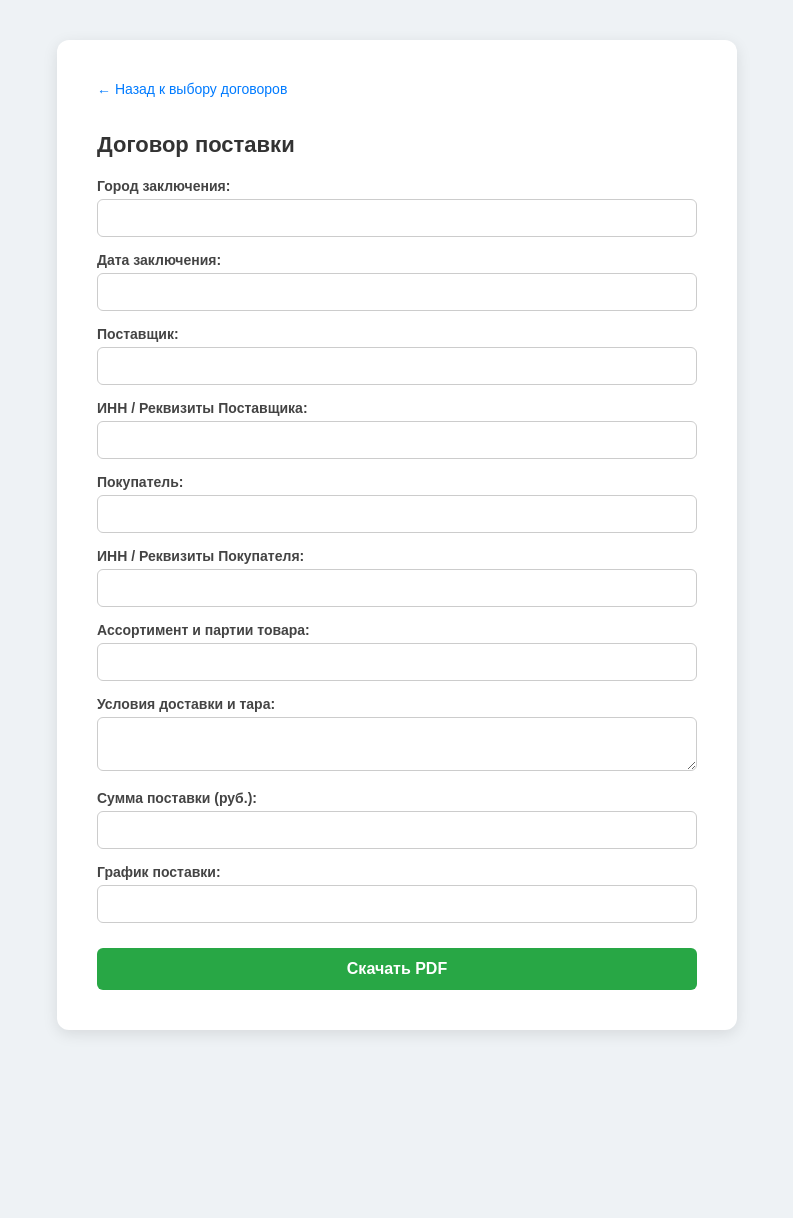
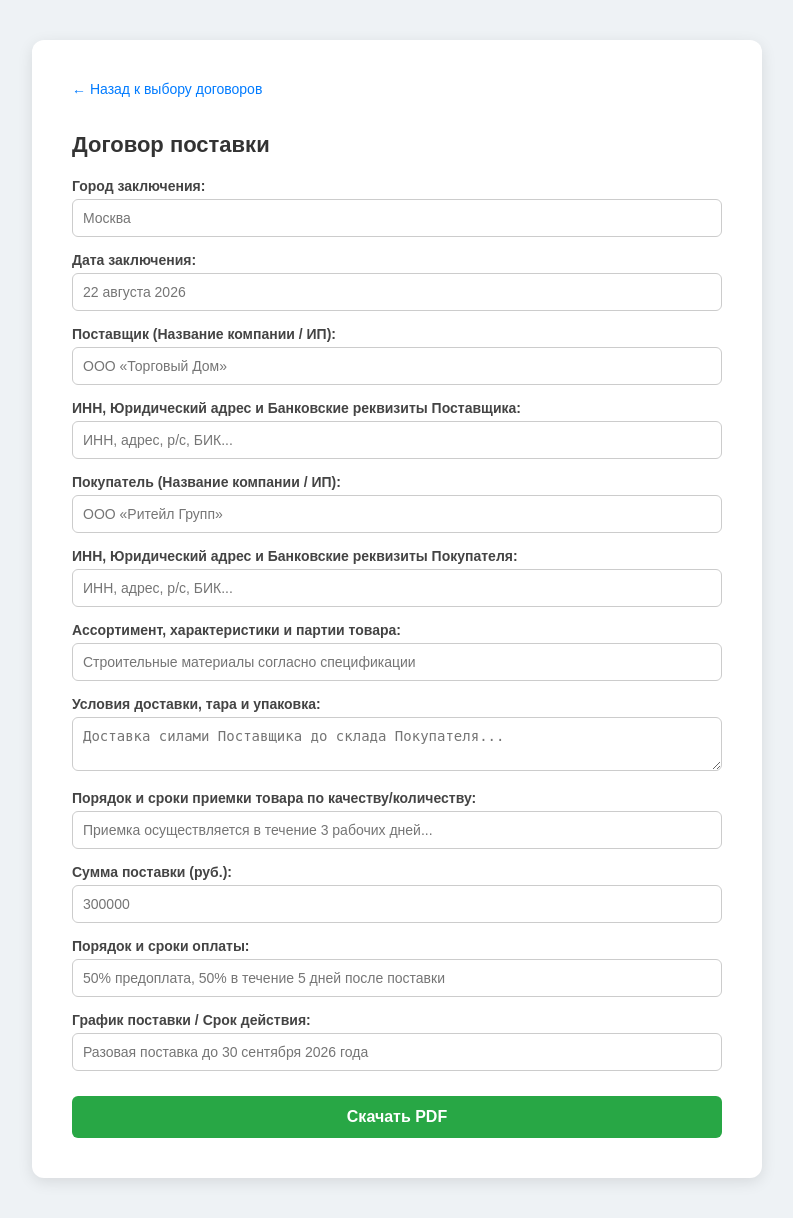
Before and after one commit to Ilyusha5562/contract-generator, a FastAPI app: page /form/supply in a window 1280 px wide. Shown: the whole page, without its empty margins (243-1036 px from the left). Before the commit the page ends 1034 px from the top, so only its background shows below. Run offline with FastAPI, Linux system fonts and the light colour scheme.

Commit message:
Update form_supply.html

```diff
--- a/templates/form_supply.html
+++ b/templates/form_supply.html
@@ -5,12 +5,13 @@
     <title>Договор поставки</title>
     <style>
         body { font-family: sans-serif; background: #eef2f5; margin: 0; padding: 40px; display: flex; justify-content: center; }
-        .container { background: white; padding: 40px; border-radius: 12px; box-shadow: 0 4px 15px rgba(0,0,0,0.1); width: 600px; }
+        .container { background: white; padding: 40px; border-radius: 12px; box-shadow: 0 4px 15px rgba(0,0,0,0.1); width: 650px; }
         h1 { color: #333; margin-bottom: 20px; font-size: 22px; }
         .form-group { margin-bottom: 15px; }
         label { display: block; margin-bottom: 5px; font-weight: bold; color: #444; font-size: 14px; }
         input, textarea { width: 100%; padding: 10px; border: 1px solid #ccc; border-radius: 6px; box-sizing: border-box; font-size: 14px; }
         .btn-submit { background: #28a745; color: white; padding: 12px; border: none; border-radius: 6px; width: 100%; font-weight: bold; font-size: 16px; cursor: pointer; margin-top: 10px; }
+        .btn-submit:hover { background: #218838; }
         .back-link { display: inline-block; margin-bottom: 20px; color: #007bff; text-decoration: none; font-size: 14px; }
     </style>
 </head>
@@ -20,16 +21,25 @@
         <h1>Договор поставки</h1>
         <form action="/generate-pdf" method="post">
             <input type="hidden" name="contract_type" value="supply">
-            <div class="form-group"><label>Город заключения:</label><input type="text" name="city" required></div>
-            <div class="form-group"><label>Дата заключения:</label><input type="text" name="date" required></div>
-            <div class="form-group"><label>Поставщик:</label><input type="text" name="party1_name" required></div>
-            <div class="form-group"><label>ИНН / Реквизиты Поставщика:</label><input type="text" name="party1_id"></div>
-            <div class="form-group"><label>Покупатель:</label><input type="text" name="party2_name" required></div>
-            <div class="form-group"><label>ИНН / Реквизиты Покупателя:</label><input type="text" name="party2_id"></div>
-            <div class="form-group"><label>Ассортимент и партии товара:</label><input type="text" name="specific_field_1" required></div>
-            <div class="form-group"><label>Условия доставки и тара:</label><textarea name="specific_field_2" rows="2"></textarea></div>
-            <div class="form-group"><label>Сумма поставки (руб.):</label><input type="text" name="price" required></div>
-            <div class="form-group"><label>График поставки:</label><input type="text" name="deadline" required></div>
+
+            <div class="form-group"><label>Город заключения:</label><input type="text" name="city" placeholder="Москва" required></div>
+            <div class="form-group"><label>Дата заключения:</label><input type="text" name="date" placeholder="22 августа 2026" required></div>
+
+            <div class="form-group"><label>Поставщик (Название компании / ИП):</label><input type="text" name="party1_name" placeholder="ООО «Торговый Дом»" required></div>
+            <div class="form-group"><label>ИНН, Юридический адрес и Банковские реквизиты Поставщика:</label><input type="text" name="party1_id" placeholder="ИНН, адрес, р/с, БИК..." required></div>
+
+            <div class="form-group"><label>Покупатель (Название компании / ИП):</label><input type="text" name="party2_name" placeholder="ООО «Ритейл Групп»" required></div>
+            <div class="form-group"><label>ИНН, Юридический адрес и Банковские реквизиты Покупателя:</label><input type="text" name="party2_id" placeholder="ИНН, адрес, р/с, БИК..." required></div>
+
+            <div class="form-group"><label>Ассортимент, характеристики и партии товара:</label><input type="text" name="specific_field_1" placeholder="Строительные материалы согласно спецификации" required></div>
+            <div class="form-group"><label>Условия доставки, тара и упаковка:</label><textarea name="specific_field_2" rows="2" placeholder="Доставка силами Поставщика до склада Покупателя..."></textarea></div>
+            <div class="form-group"><label>Порядок и сроки приемки товара по качеству/количеству:</label><input type="text" name="specific_field_3" placeholder="Приемка осуществляется в течение 3 рабочих дней..." required></div>
+
+            <div class="form-group"><label>Сумма поставки (руб.):</label><input type="text" name="price" placeholder="300000" required></div>
+            <div class="form-group"><label>Порядок и сроки оплаты:</label><input type="text" name="specific_field_4" placeholder="50% предоплата, 50% в течение 5 дней после поставки" required></div>
+
+            <div class="form-group"><label>График поставки / Срок действия:</label><input type="text" name="deadline" placeholder="Разовая поставка до 30 сентября 2026 года" required></div>
+
             <button type="submit" class="btn-submit">Скачать PDF</button>
         </form>
     </div>
```
